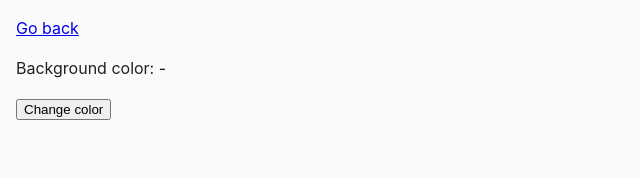
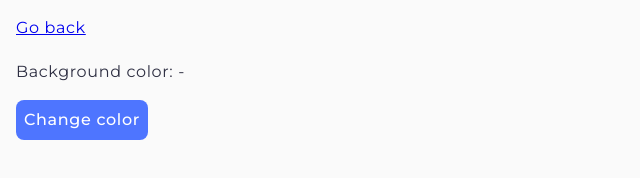
Before and after one commit to pxlmady/goit-js-hw-07, a plain HTML site: page task-5.html in a window 1280 px wide. Shown: the whole page, without its empty margins (0-640 px from the left). Drawn offline with Linux system fonts and the light colour scheme.

Commit message:
task 5 style done

```diff
--- a/task-5.html
+++ b/task-5.html
@@ -5,7 +5,50 @@
     <meta http-equiv="X-UA-Compatible" content="IE=edge" />
     <meta name="viewport" content="width=device-width, initial-scale=1.0" />
     <title>Task 5</title>
+    <style>
+      body {
+        font-family: "Montserrat", sans-serif;
+      }
+
+      .widget {
+        margin-top: 20px;
+      }
+
+      p {
+        color: #2e2f42;
+        font-family: Montserrat;
+        font-size: 16px;
+        font-style: normal;
+        font-weight: 400;
+        line-height: 24px;
+        letter-spacing: 0.64px;
+      }
+
+      .change-color {
+        color: #fff;
+        font-family: Montserrat;
+        font-size: 16px;
+        font-style: normal;
+        font-weight: 500;
+        line-height: 24px;
+        letter-spacing: 0.64px;
+        border-radius: 8px;
+        background: #4e75ff;
+        margin-top: 8px; /* отступ от предыдущего элемента */
+        display: block;
+        padding: 8px; /* увеличение области клика */
+        cursor: pointer;
+        border: none; /* убираем границу */
+        text-align: center; /* центрируем текст по горизонтали */
+      }
+    </style>
     <link rel="stylesheet" href="css/common.css" />
+    <link rel="preconnect" href="https://fonts.googleapis.com" />
+    <link rel="preconnect" href="https://fonts.gstatic.com" crossorigin />
+    <link
+      href="https://fonts.googleapis.com/css2?family=Montserrat:wght@400;500&display=swap"
+      rel="stylesheet"
+    />
   </head>
   <body>
     <p><a href="index.html">Go back</a></p>
```
